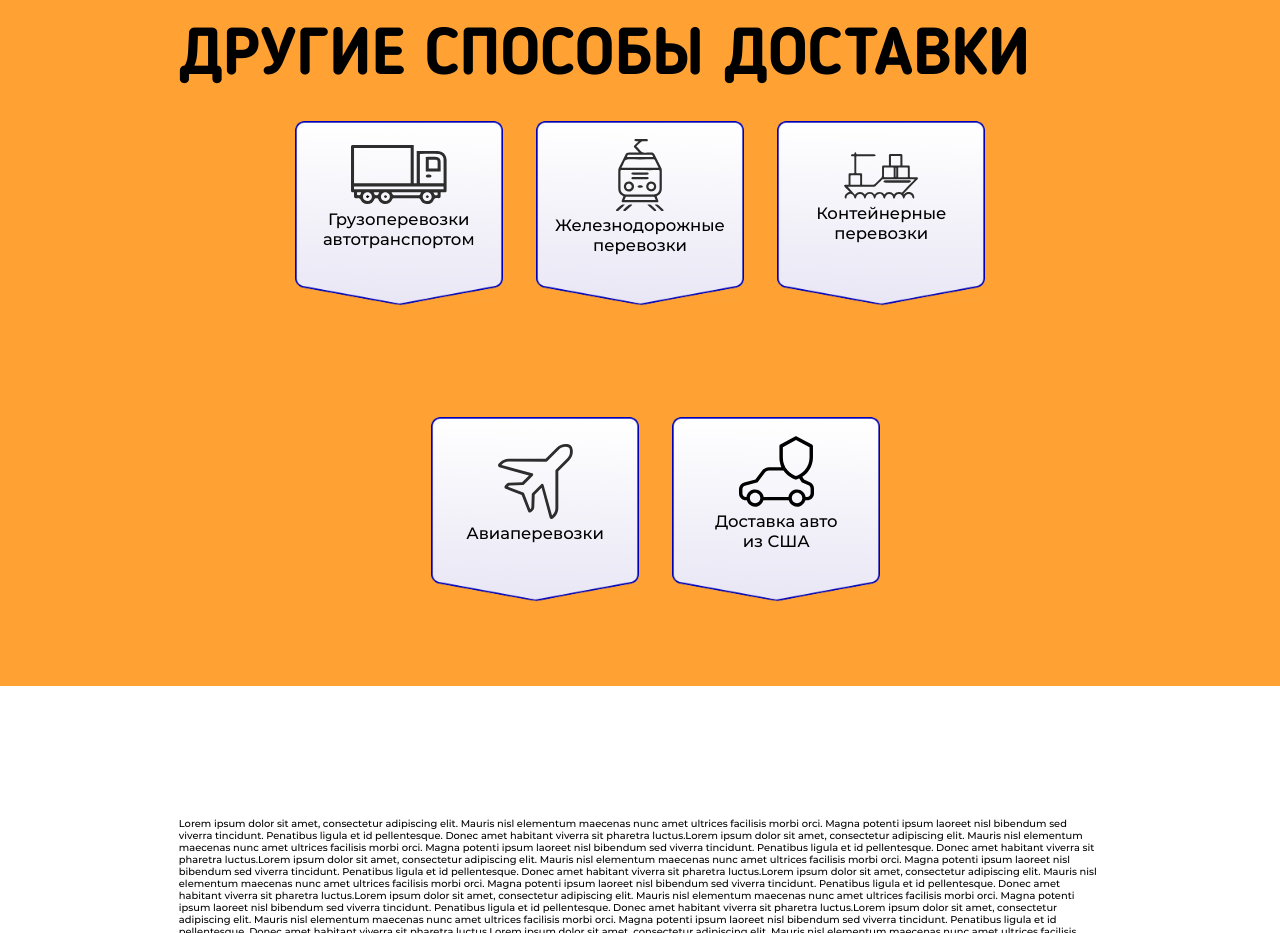
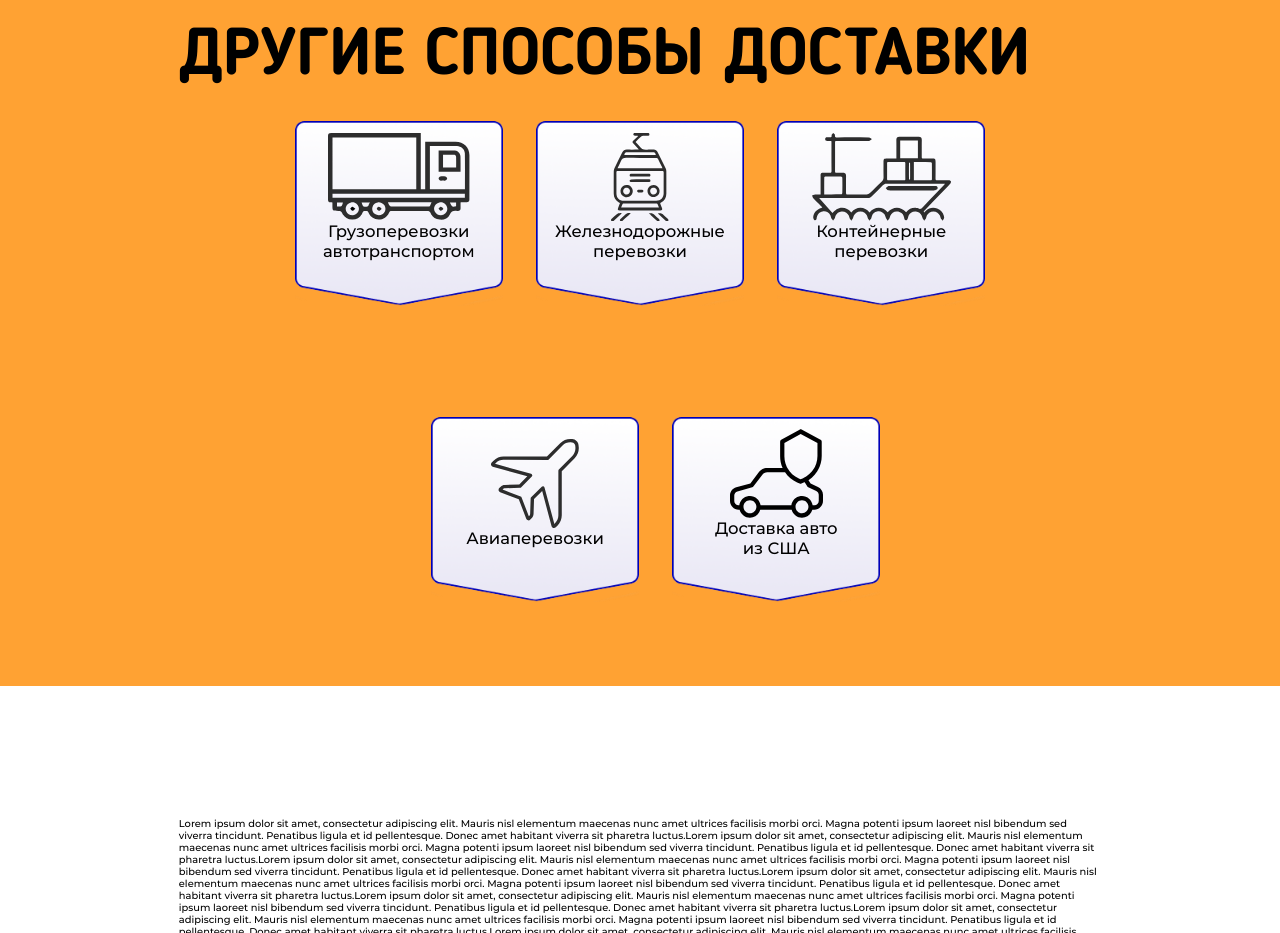
Before and after one commit to rom64/lotra, a website: page app/auto.html in a window 1280 px wide. Shown: the part 4020-4953 px from the top of the page. Drawn offline with nearby package versions, Linux system fonts and the light colour scheme; some packages are replaced by stand-ins of ours; files that its build step writes are made by us from their sources; a script that the page names is missing.

Commit message:
lotra 1.1

```diff
--- a/app/auto.html
+++ b/app/auto.html
@@ -421,7 +421,7 @@
                     <a href="auto.html" class="services__link">
                         <div class="services__top">
                             <div class="services__top-img">
-                                <span class="services__top-image" data-svg="img/auto.svg"></span>
+                                <img class="services__top-image" src="img/auto.svg">
                             </div>
                             <div class="services__top-title">
                                 Грузоперевозки автотранспортом
@@ -440,7 +440,7 @@
                     <a href="train.html" class="services__link">
                         <div class="services__top">
                             <div class="services__top-img">
-                                <span class="services__top-image" data-svg="img/train.svg"></span>
+                                <img class="services__top-image" src="img/train.svg">
                             </div>
                             <div class="services__top-title">
                                 Железнодорожные
@@ -461,7 +461,7 @@
                     <a href="boat.html" class="services__link">
                         <div class="services__top">
                             <div class="services__top-img">
-                                <span class="services__top-image" data-svg="img/boat.svg"></span>
+                                <img class="services__top-image" src="img/boat.svg">
                             </div>
                             <div class="services__top-title">
                                 Контейнерные
@@ -481,7 +481,7 @@
                     <a href="avia.html" class="services__link">
                         <div class="services__top">
                             <div class="services__top-img">
-                                <span class="services__top-image" data-svg="img/avia.svg"></span>
+                                <img class="services__top-image" src="img/avia.svg">
                             </div>
                             <div class="services__top-title">
                                 Авиаперевозки
@@ -500,7 +500,7 @@
                     <a href="https://lotra-auto.com" class="services__link">
                         <div class="services__top">
                             <div class="services__top-img">
-                                <span class="services__top-image" data-svg="img/usa.svg"></span>
+                                <img class="services__top-image" src="img/usa.svg">
                             </div>
                             <div class="services__top-title">
                                 Доставка авто из США
--- a/app/sass/style.scss
+++ b/app/sass/style.scss
@@ -642,6 +642,7 @@
     height: rem(225px);
     border-radius: rem(10px) ;
     transition: all 0.5s ease;
+
     //backdrop-filter: blur(50px);
    /* &:hover{
       background-image: url("../img/services-blue.png");
@@ -652,7 +653,8 @@
     }*/
   }
   &__top-img{
-    max-width: 100px;
+    max-width:rem(108px);
+    height: rem(108px);
     display: flex;
     justify-content: center;
     align-items: center;
@@ -669,7 +671,9 @@
   }*/
   &__top-image{
     //width: rem(96px);
+    height: 100%;
     svg{
+height: 100%;
       width: 100%;
     }
   }
```
Also changed, not shown: app/avia.html (+5 -5 lines), app/boat.html (+5 -5 lines), app/index.html (+5 -5 lines), app/train.html (+5 -5 lines), 1 other file.
